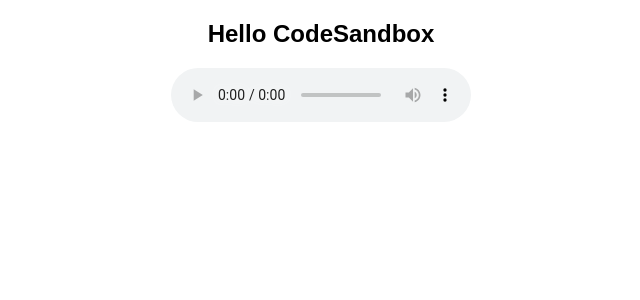
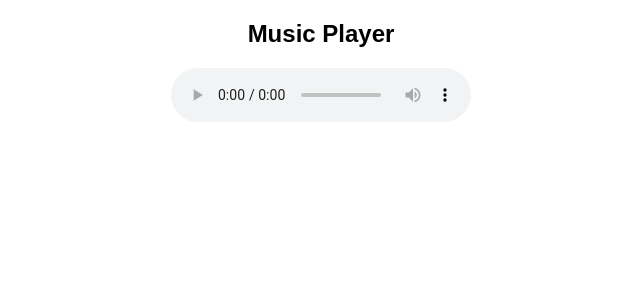
Before and after one commit to KamilMilewski/km-react-music-player, a React (Create React App) app: page / in a window 1280 px wide. Shown: the top 300 px of the page, without its empty margins (319-959 px from the left). Built offline with nearby package versions, Linux system fonts and the light colour scheme.

Commit message:
Still nothing changed functionally...

```diff
--- a/src/App.js
+++ b/src/App.js
@@ -1,39 +1,20 @@
 import "./styles.css";
 
-function Heading() {
-  const showHello = 1 + 1 === 3 || 2 === 2
-  return <h1>Hello CodeSandbox</h1>;
+function Heading({title}) {
+  return <h1>{title}</h1>;
 }
 
-function SongPlayer() {
-  const showControls = false || true;
-  const audioUrl = "https://www.learningcontainer.com/wp-content/uploads/2020/02/Kalimba.mp3"
+function SongPlayer({showControls, audioUrl}) {
   return (
     <section>
-      <Heading />
+      <Heading title="Music Player"/>
       <audio controls={ showControls } src={ audioUrl }/>
     </section>
   )
 }
 
-function getStatusMessage(isLoading, hasErrors) {
-  let message = null;
-  if (isLoading) {
-    message = "Loading...";
-  }
-  if (hasErrors) {
-    message = "Error occured...";
-  }
-  return message;
-}
-
 export default function App() {
-  const isLoading = false;
-  const hasErrors = false;
-  const showPlayer = !isLoading && !hasErrors;
-  const statusMessage = getStatusMessage(isLoading, hasErrors);
-
   return (
-    <div className="App">{showPlayer ? <SongPlayer /> : statusMessage}</div>
+    <div className="App"><SongPlayer showControls audioUrl={ "https://www.learningcontainer.com/wp-content/uploads/2020/02/Kalimba.mp3" }/></div>
   );
 }
```
